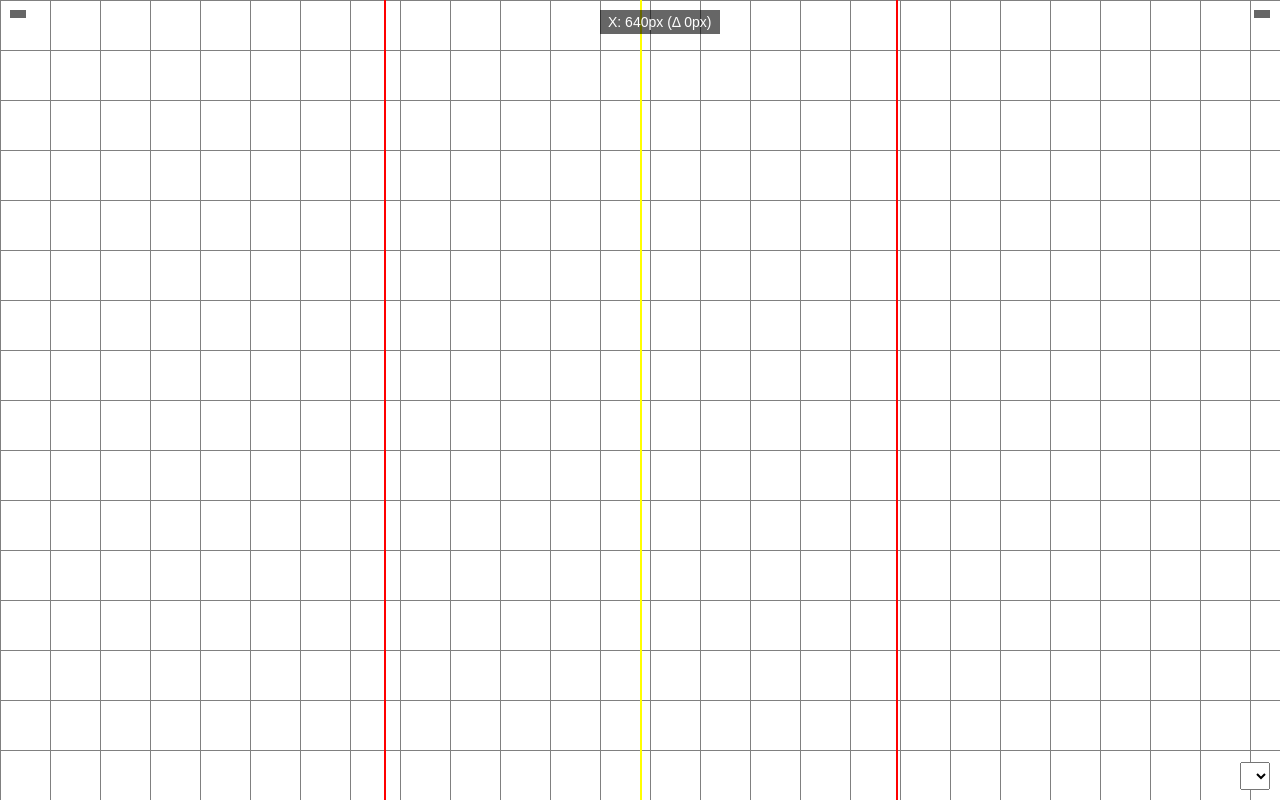
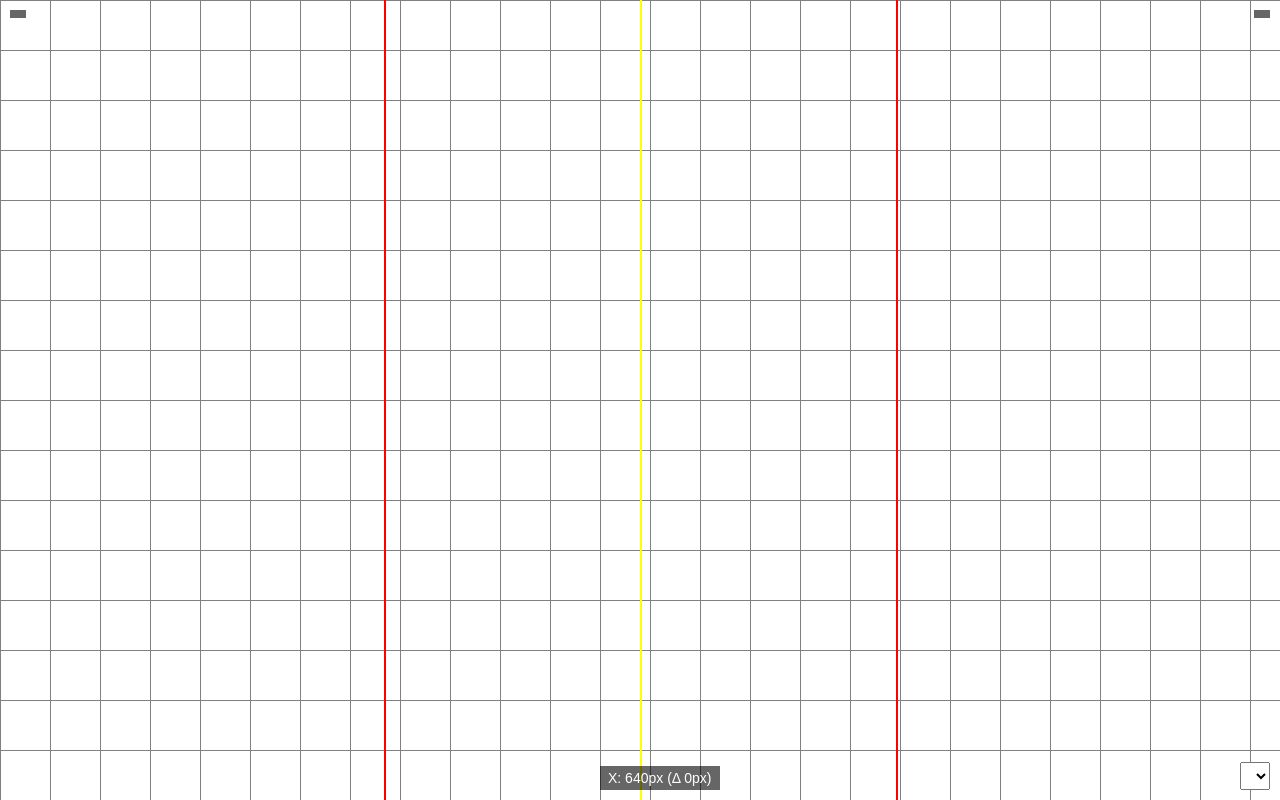
Before and after one commit to stefanmastaller/Bike-Fitting---Calibrate-Camera, a plain HTML site: page index.html in a window 1280 px wide. Drawn offline with Linux system fonts and the light colour scheme.

Commit message:
label down

```diff
--- a/index.html
+++ b/index.html
@@ -82,7 +82,7 @@
 <div id="label2" class="label" style="right: 10px;"></div>
 
 <div id="line3" class="line" style="left: 50vw; background-color: yellow;"></div>
-<div id="label3" class="label" style="left: calc(50vw - 40px);"></div>
+<div id="label3" class="label" style="left: calc(50vw - 40px); bottom: 10px; top: auto;"></div>
 
 <script>
   const cameraSelect = document.getElementById('cameraSelect');
```
